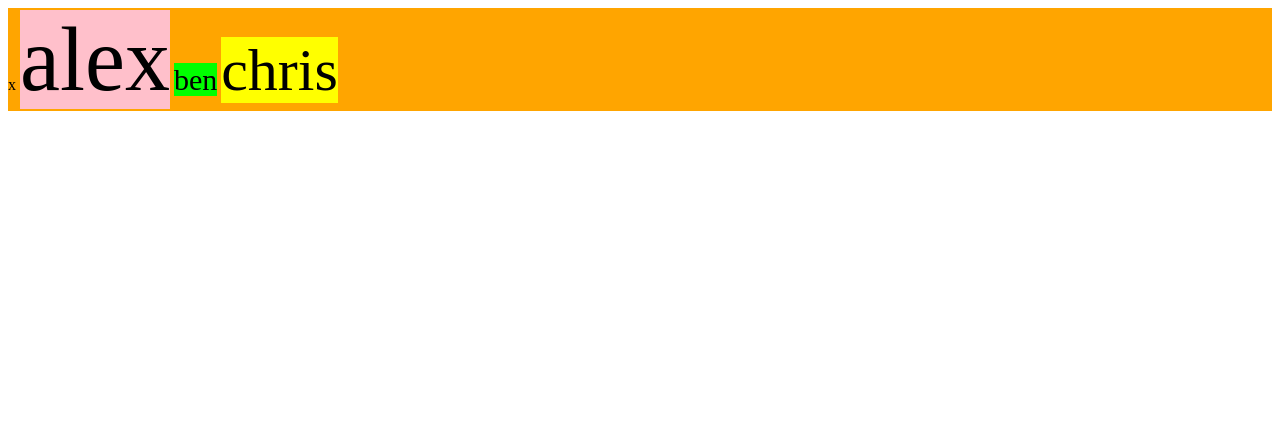
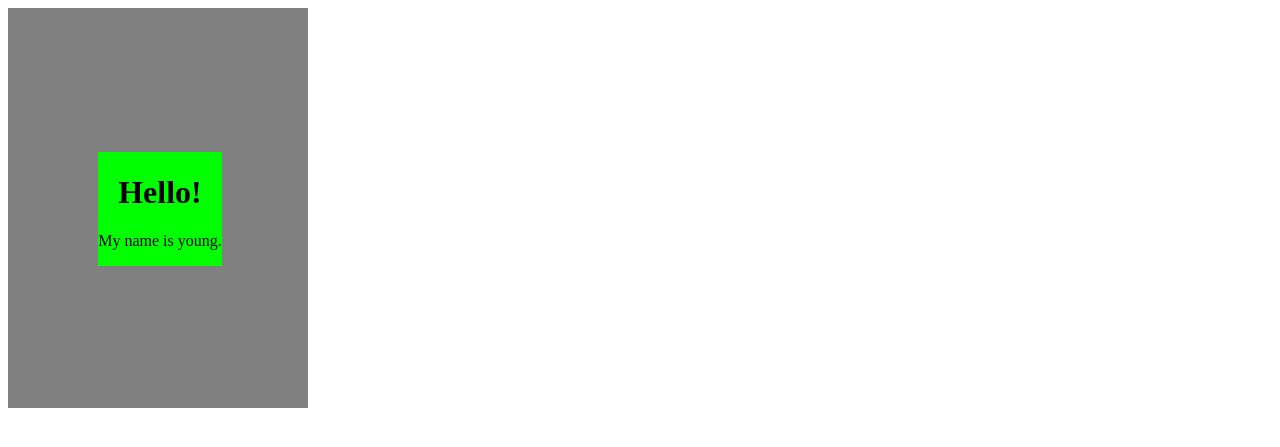
Before and after one commit to leetaehee/example, a PHP site: page /template/css2.html.php in a window 1280 px wide. Shown: the top 447 px of the page. Run offline with PHP 8.4, Linux system fonts and the light colour scheme.

Commit message:
vertical-align 실습2

```diff
--- a/template/css2.html.php
+++ b/template/css2.html.php
@@ -6,32 +6,48 @@
     </head>
 
     <style>
-        .container {
-            background-color: orange;
-        }
-        .alex {
-            font-size: 90px;
-            background-color: pink;
+        .container
+        {
+            width: 300px;
+            height: 400px;
+            background-color: gray;
+            text-align: center;
+            line-height: 400px;
         }
 
-        .ben {
-            font-size: 30px;
+        .info
+        {
+            /*
+            width: 100%;
+            margin-left: -7px;
+            */
+            line-height: normal;
+
             background-color: lime;
-            /*vertical-align: middle;*/
+            display: inline-block;
+            vertical-align: middle;
         }
 
-        .chris {
-            font-size: 60px;
-            background-color: yellow;
+        .helper
+        {
+            display: inline-block;
+            height: 100%;
+            vertical-align: middle;
+
+            /*
+            width: 10px;
+            background-color:red;
+             */
         }
     </style>
 
     <body>
-        <div class="container">
-            x
-            <span class="alex">alex</span>
-            <span class="ben">ben</span>
-            <span class="chris">chris</span>
-        </div>
+       <div class="container">
+           <div class="helper"></div>
+           <div class="info">
+               <h1>Hello!</h1>
+               <p>My name is young.</p>
+           </div>
+       </div>
     </body>
 </html>
```
